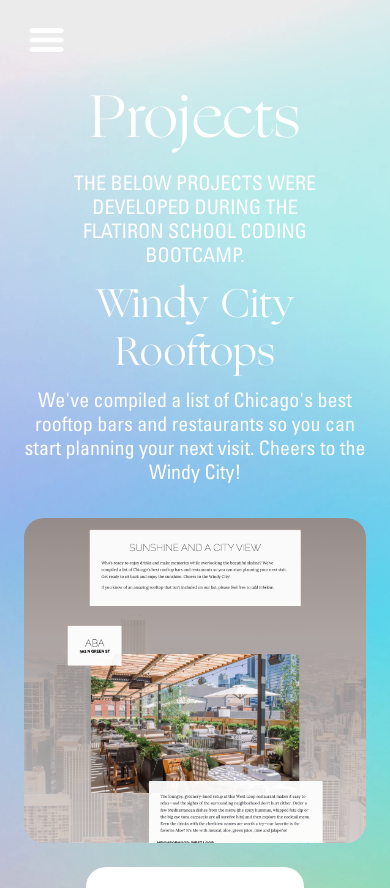
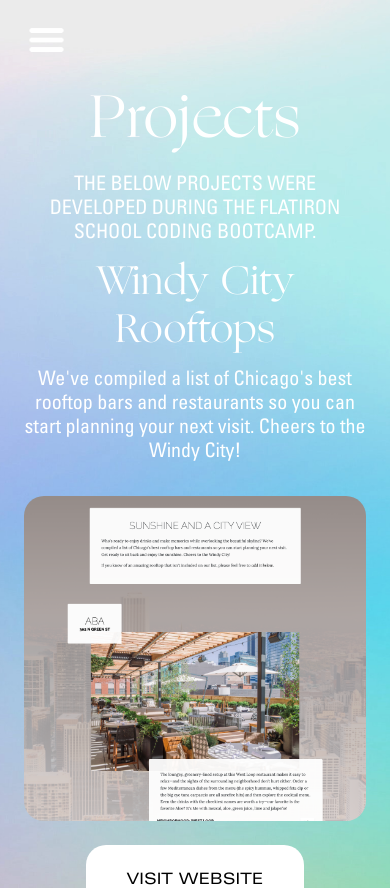
Before and after one commit to lexisandoval/portfolio, a React (Create React App) app: page /projects in a window 390 px wide. Shown: the top 888 px of the page. Built offline with nearby package versions, Linux system fonts and the light colour scheme.

Commit message:
Small mobile styling update

```diff
--- a/package.json
+++ b/package.json
@@ -10,6 +10,7 @@
     "react": "^17.0.2",
     "react-bootstrap": "^2.1.0",
     "react-dom": "^17.0.2",
+    "react-responsive": "*",
     "react-router-dom": "^6.2.1",
     "react-scripts": "5.0.0",
     "react-spotify-embed": "^0.2.3",
--- a/src/App.css
+++ b/src/App.css
@@ -307,8 +307,4 @@
   .mobilespacer {
     padding: 5% !important;
   }
-
-  .max500 {
-    width: 80% !important;
-  }
 }
--- a/src/components/Projects.js
+++ b/src/components/Projects.js
@@ -1,5 +1,6 @@
 import React, { useEffect } from 'react';
 import { Container, Button } from 'react-bootstrap'
+import { useMediaQuery } from 'react-responsive'
 
 import NavBar from "./NavBar"
 import Footer from "./Footer"
@@ -12,13 +13,19 @@ function Projects() {
     window.scrollTo(0, 0)
   }, [])
 
+  const isMobile = useMediaQuery({ query: `(max-width: 760px)` })
+
   return (
     <Container style={{ backgroundImage: `url(${bg})`, backgroundPosition: 'center', backgroundSize: 'cover', backgroundRepeat: 'no-repeat' }} className="App">
       <NavBar />
       <div className="smspacer" />
       <h2 class="white ogg large spacebelow">Projects</h2>
       <Container className="max500">
-        <h6 className="white universcondensed small spacebelow">THE BELOW PROJECTS WERE DEVELOPED DURING THE FLATIRON SCHOOL CODING BOOTCAMP.</h6>
+        {isMobile ?
+          <h6 className="white universcondensed small spacebelow">THE BELOW PROJECTS WERE DEVELOPED DURING THE FLATIRON SCHOOL CODING BOOTCAMP.</h6>
+          :
+          <h6 className="white universcondensed small spacebelow">DEVELOPED DURING THE FLATIRON SCHOOL BOOTCAMP.</h6>
+        }
       </Container>
 
       <Container className="max800">
```
Also changed, not shown: 1 other file (tests, documents, lock files or other folders).
